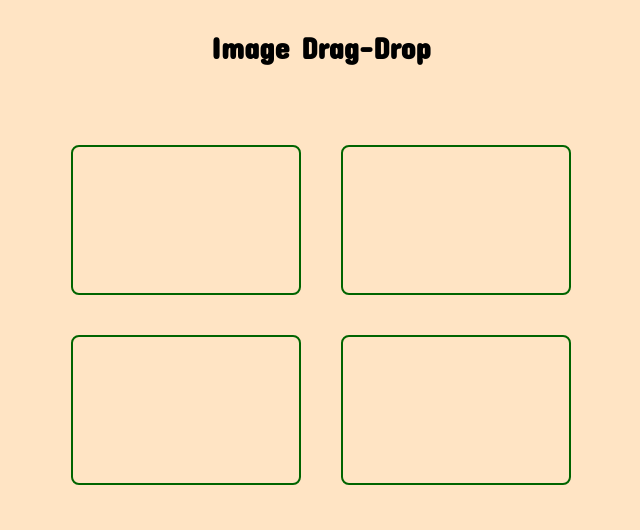
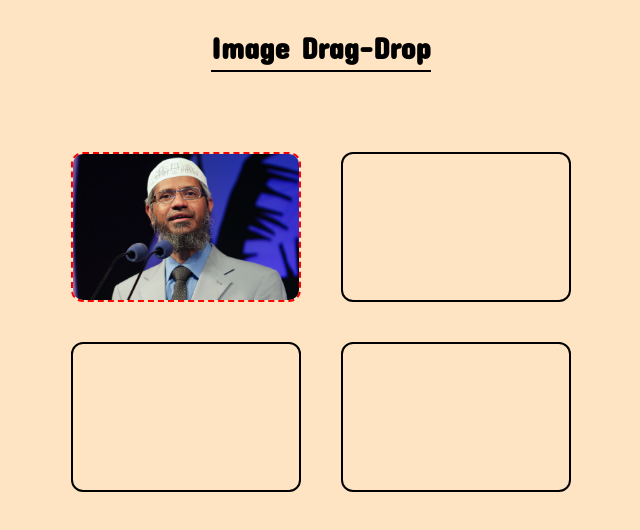
Before and after one commit to Programmer-Mehadi/image-drag-drop, a plain HTML site: page index.html in a window 1280 px wide. Shown: the whole page, without its empty margins (319-959 px from the left). Drawn offline with Linux system fonts and the light colour scheme.

Commit message:
dragover , draleave, drop done.

```diff
--- a/index.html
+++ b/index.html
@@ -11,7 +11,9 @@
     <section class="container">
       <h2>Image Drag-Drop</h2>
       <div class="box_container">
-        <div class="child"></div>
+        <div class="child hovered">
+          <div class="image" draggable="true"></div>
+        </div>
         <div class="child"></div>
         <div class="child"></div>
         <div class="child"></div>
--- a/script.js
+++ b/script.js
@@ -0,0 +1,16 @@
+const boxes = document.querySelectorAll(".child");
+const image = document.querySelector(".image");
+
+
+boxes.forEach((box) => {
+  box.addEventListener("dragover", (e) => {
+    e.preventDefault();
+    box.classList.add("hovered");
+  });
+  box.addEventListener("dragleave", () => {
+    box.classList.remove("hovered");
+  });
+  box.addEventListener("drop", () => {
+    box.appendChild(image);
+  });
+});
--- a/style.css
+++ b/style.css
@@ -17,6 +17,10 @@
   font-size: 30px;
   font-weight: 800;
   font-family: "Concert One", cursive;
+  border-bottom: 2px solid black;
+  padding-bottom: 5px;
+  width: fit-content;
+  margin: auto;
 }
 
 .box_container {
@@ -30,6 +34,20 @@
 .box_container .child {
   width: 100%;
   height: 150px;
-  border: 2px solid darkgreen;
-  border-radius: 8px;
+  border: 2px solid black;
+  border-radius: 12px;
 }
+
+.child .image {
+  background-image: url("Dr_Zakir_Naik.jpg");
+  height: 100%;
+  width: 100%;
+  background-position: top;
+  background-size: cover;
+  background-repeat: no-repeat;
+  border-radius: 10px;
+}
+
+.child.hovered {
+  border: 2px dashed red;
+}
```
Also changed, not shown: Dr_Zakir_Naik.jpg (added).
